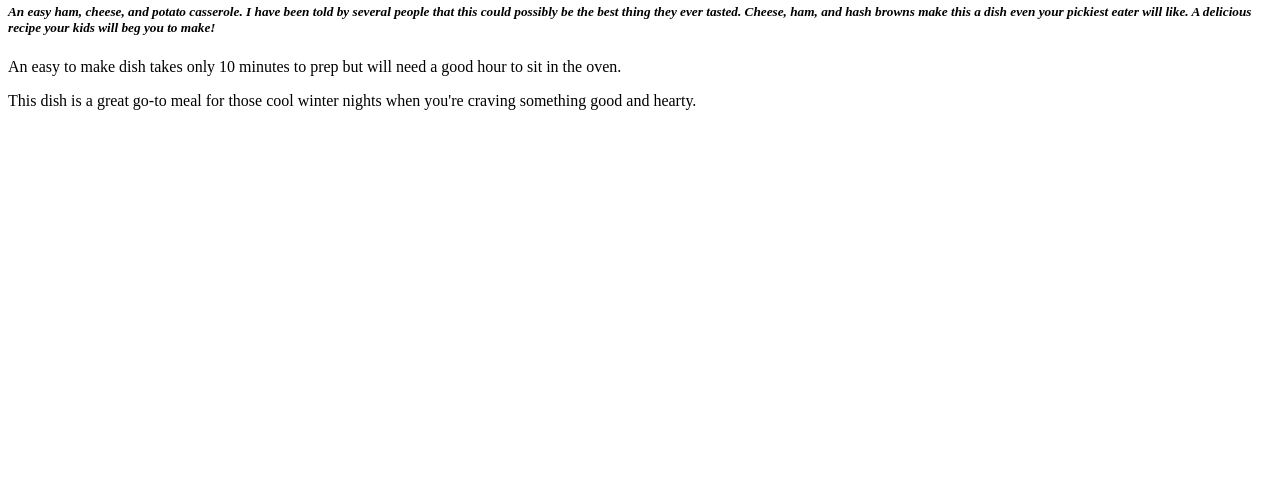
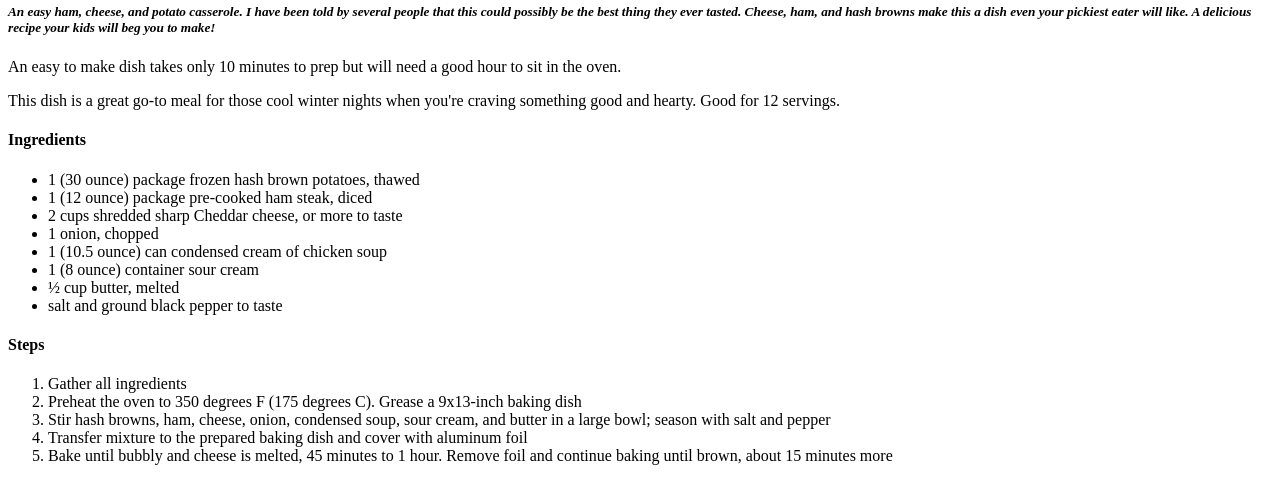
Before and after one commit to aidanvilladolid/odin-recipes, a plain HTML site: page recipes/potato-bake.html in a window 1280 px wide. Shown: the part 402-883 px from the top of the page. Before the commit the page ends 800 px from the top, so only its background shows below. Drawn offline with Linux system fonts and the light colour scheme.

Commit message:
Add ingredients and steps to potato bake recipe

```diff
--- a/recipes/potato-bake.html
+++ b/recipes/potato-bake.html
@@ -21,8 +21,31 @@
     </p>
 
     <p>This dish is a great go-to meal for those cool winter nights
-        when you're craving something good and hearty.
+        when you're craving something good and hearty. Good for 12
+        servings.
     </p>
+
+    <h4>Ingredients</h4>
+
+    <ul>
+        <li>1 (30 ounce) package frozen hash brown potatoes, thawed</li>
+        <li>1 (12 ounce) package pre-cooked ham steak, diced</li>
+        <li>2 cups shredded sharp Cheddar cheese, or more to taste</li>
+        <li>1 onion, chopped</li>
+        <li>1 (10.5 ounce) can condensed cream of chicken soup</li>
+        <li>1 (8 ounce) container sour cream</li>
+        <li>½ cup butter, melted</li>
+        <li>salt and ground black pepper to taste</li>
+    </ul>
+
+    <h4>Steps</h4>
+    <ol>
+        <li>Gather all ingredients</li>
+        <li>Preheat the oven to 350 degrees F (175 degrees C). Grease a 9x13-inch baking dish</li>
+        <li>Stir hash browns, ham, cheese, onion, condensed soup, sour cream, and butter in a large bowl; season with salt and pepper</li>
+        <li>Transfer mixture to the prepared baking dish and cover with aluminum foil</li>
+        <li>Bake until bubbly and cheese is melted, 45 minutes to 1 hour. Remove foil and continue baking until brown, about 15 minutes more</li>
+    </ol>
 
 
 </body>
```
